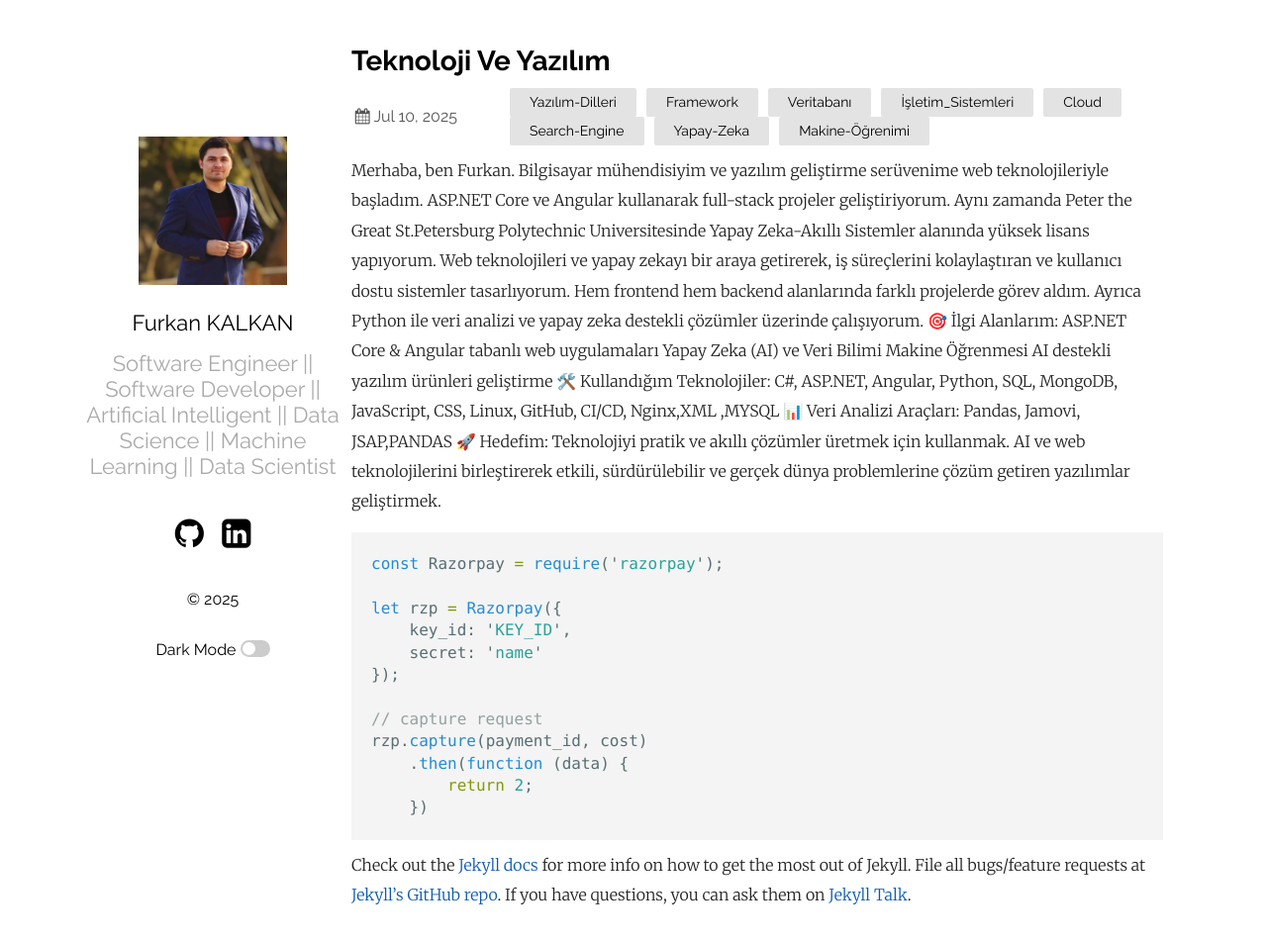
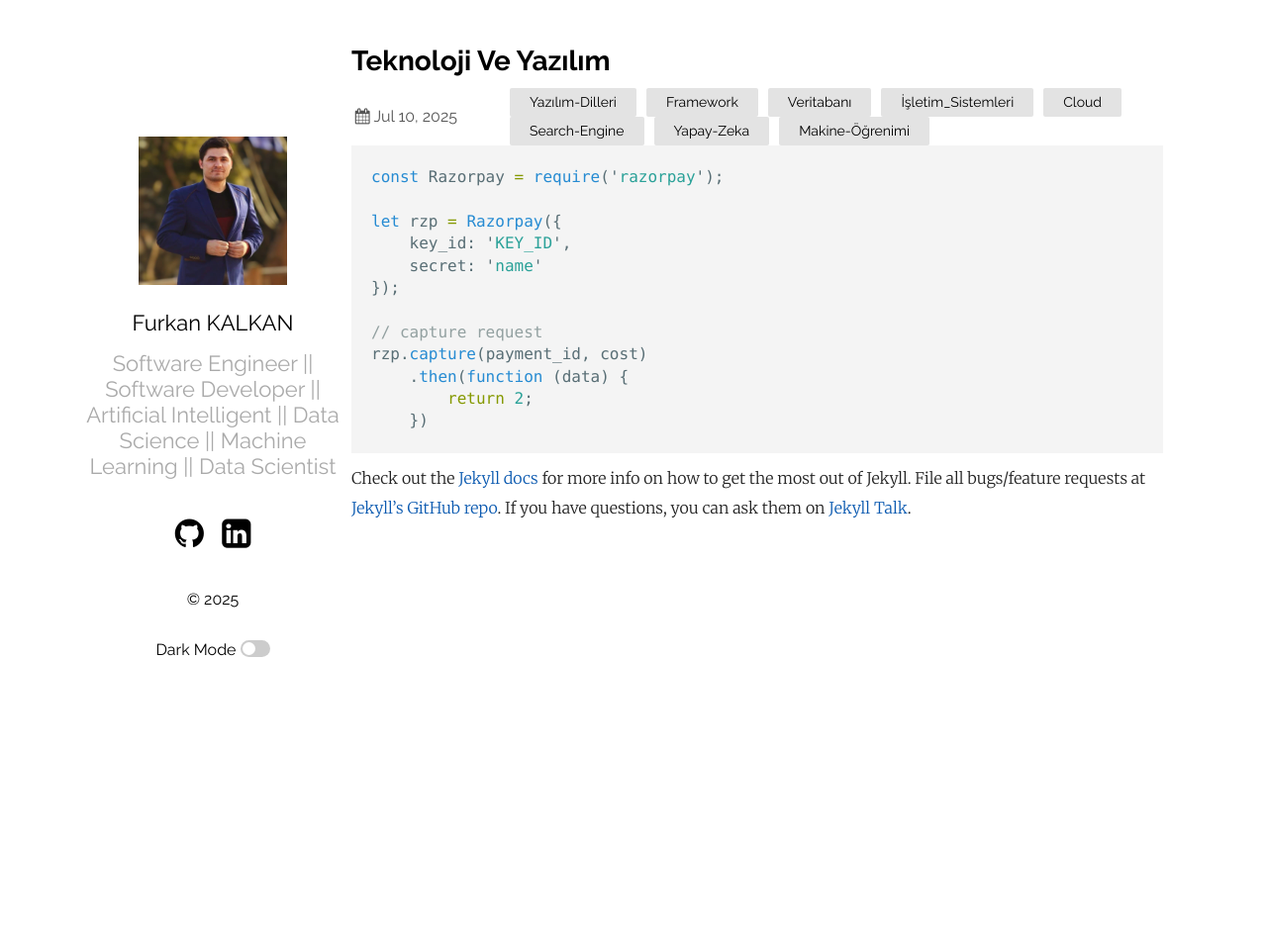
Before and after one commit to Furkan9534/furkan9534.github.io, a Jekyll site: the page built from _posts/2019-03-23-welcome-to-jekyll.markdown, in a window 1280 px wide and 965 px high. Shown: the top 953 px of the window at 99% size. Built offline with Jekyll 4.4.1, drawn with Linux system fonts in a browser that asks for light colours.

Commit message:
Update 2019-03-23-welcome-to-jekyll.markdown

````diff
--- a/_posts/2019-03-23-welcome-to-jekyll.markdown
+++ b/_posts/2019-03-23-welcome-to-jekyll.markdown
@@ -3,23 +3,7 @@ layout: post
 date:   2025-07-10 21:03:36 +0530
 title:  "Teknoloji Ve Yazılım"
 categories: Yazılım-Dilleri Framework Veritabanı İşletim_Sistemleri Cloud Search-Engine Yapay-Zeka Makine-Öğrenimi
-
 ---
-Merhaba, ben Furkan. Bilgisayar mühendisiyim ve yazılım geliştirme serüvenime web teknolojileriyle başladım.
-ASP.NET Core ve Angular kullanarak full-stack projeler geliştiriyorum. Aynı zamanda Peter the Great St.Petersburg Polytechnic Universitesinde Yapay Zeka-Akıllı Sistemler alanında yüksek lisans yapıyorum.
-Web teknolojileri ve yapay zekayı bir araya getirerek, iş süreçlerini kolaylaştıran ve kullanıcı dostu sistemler tasarlıyorum.
-Hem frontend hem backend alanlarında farklı projelerde görev aldım. Ayrıca Python ile veri analizi ve yapay zeka destekli çözümler üzerinde çalışıyorum.
-🎯 İlgi Alanlarım:
-ASP.NET Core & Angular tabanlı web uygulamaları
-Yapay Zeka (AI) ve Veri Bilimi
-Makine Öğrenmesi
-AI destekli yazılım ürünleri geliştirme
-🛠️ Kullandığım Teknolojiler:
-C#, ASP.NET, Angular, Python, SQL, MongoDB, JavaScript, CSS, Linux, GitHub, CI/CD, Nginx,XML ,MYSQL
-📊 Veri Analizi Araçları:
-Pandas, Jamovi, JSAP,PANDAS
-🚀 Hedefim:
-Teknolojiyi pratik ve akıllı çözümler üretmek için kullanmak. AI ve web teknolojilerini birleştirerek etkili, sürdürülebilir ve gerçek dünya problemlerine çözüm getiren yazılımlar geliştirmek.
 
 ```javascript
 const Razorpay = require('razorpay');
````
